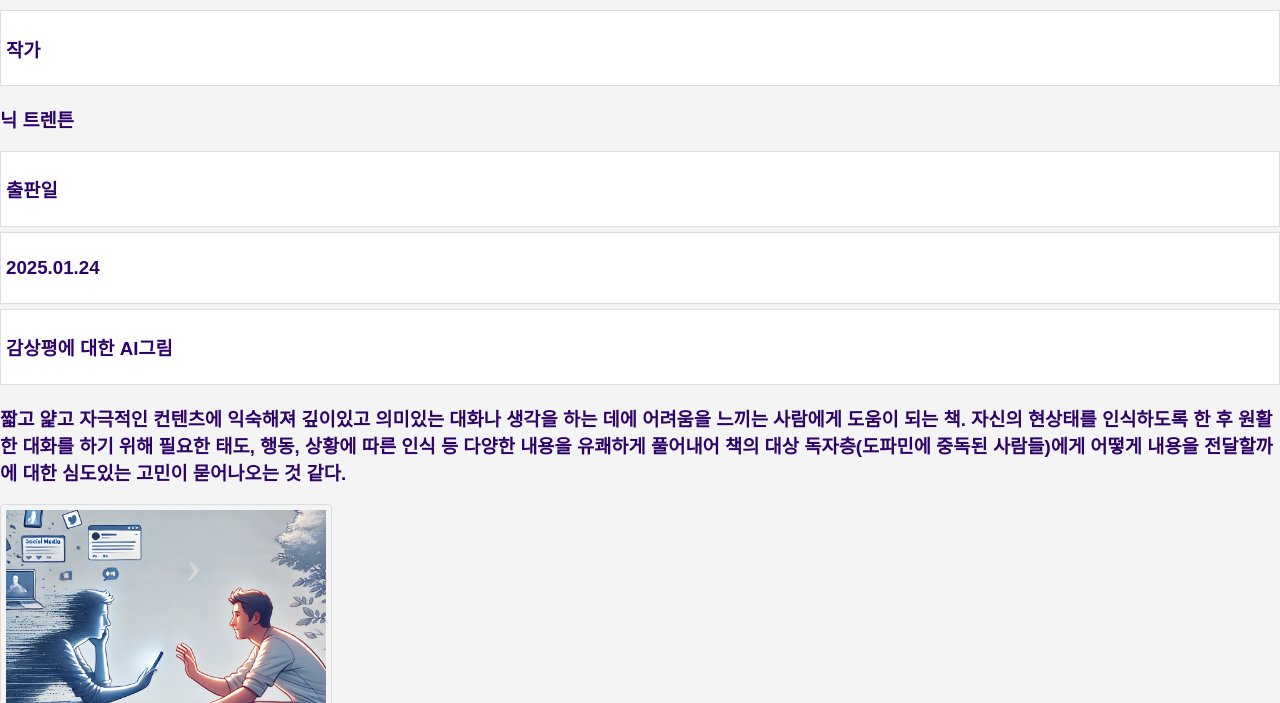
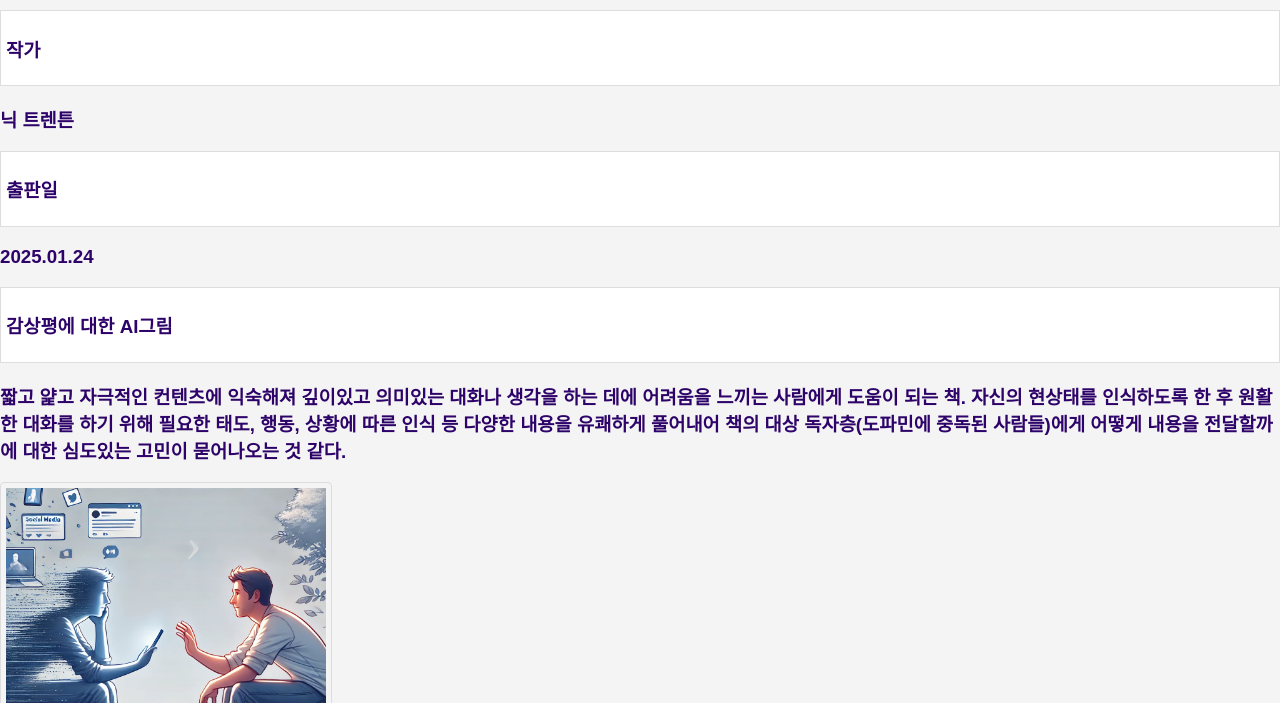
Before and after one commit to sorkanjfgkejswlslek/Booklog, a plain HTML site: page book3.html in a window 1280 px wide. Shown: the part 97-800 px from the top of the page. Drawn offline with Linux system fonts and the light colour scheme.

Commit message:
book3.html

```diff
--- a/book3.html
+++ b/book3.html
@@ -14,7 +14,7 @@
     <li><h3>작가</h3></li>
     <h3>닉 트렌튼</h3>
     <li><h3>출판일</h3></li>
-    <li><h3>2025.01.24</h3></li>
+    <h3>2025.01.24</h3>
     <li><h3>감상평에 대한 AI그림</h3></li>
     <h3>짧고 얉고 자극적인 컨텐츠에 익숙해져 깊이있고 의미있는 대화나 생각을 하는 데에 어려움을 느끼는 사람에게 도움이 되는 책. 자신의 현상태를 인식하도록 한 후 원활한 대화를 하기 위해 필요한 태도, 행동, 상황에  따른 인식 등 다양한 내용을 유쾌하게 풀어내어 책의 대상 독자층(도파민에 중독된 사람들)에게 어떻게 내용을 전달할까에 대한 심도있는 고민이 묻어나오는 것 같다. <br>
     </h3>
```
